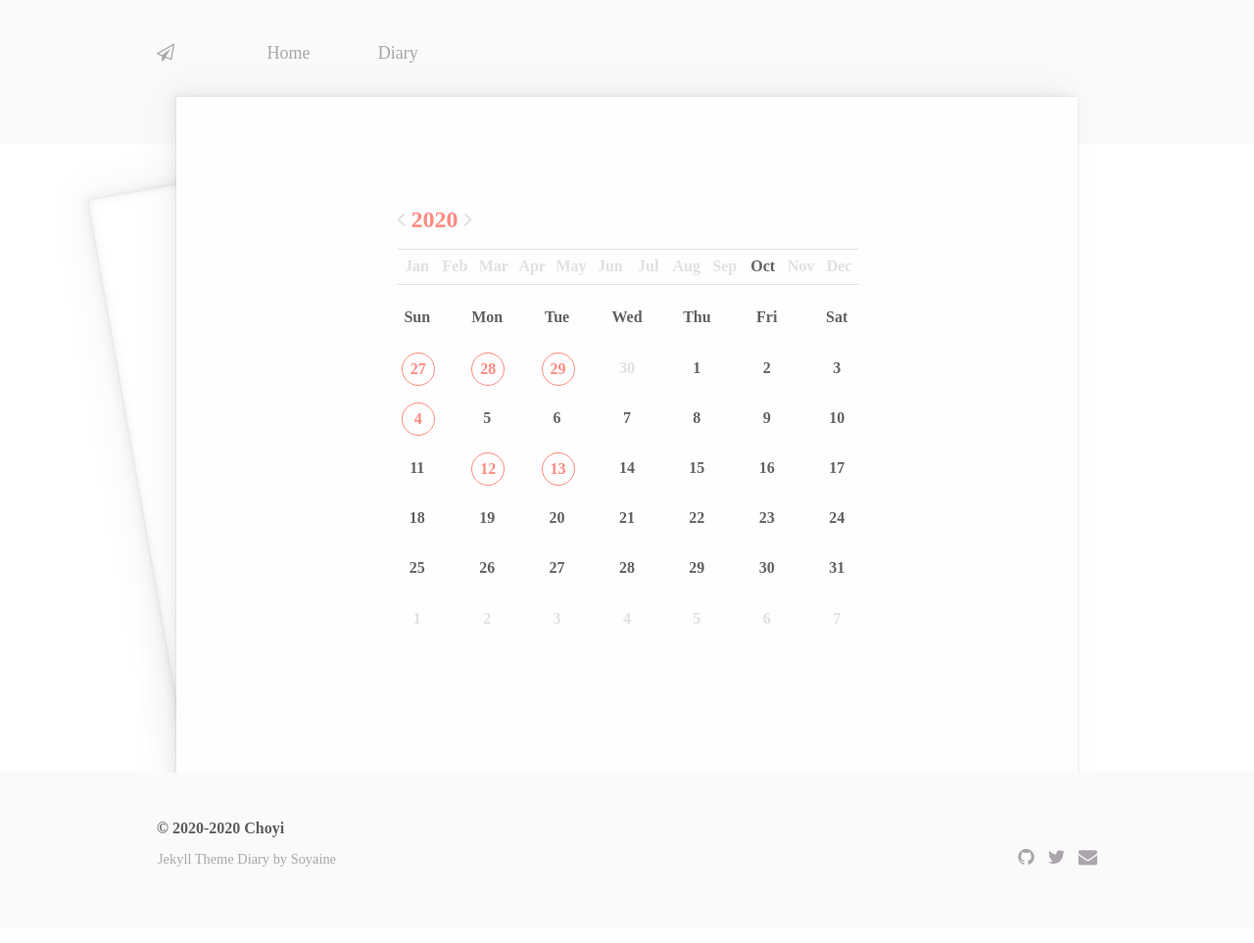
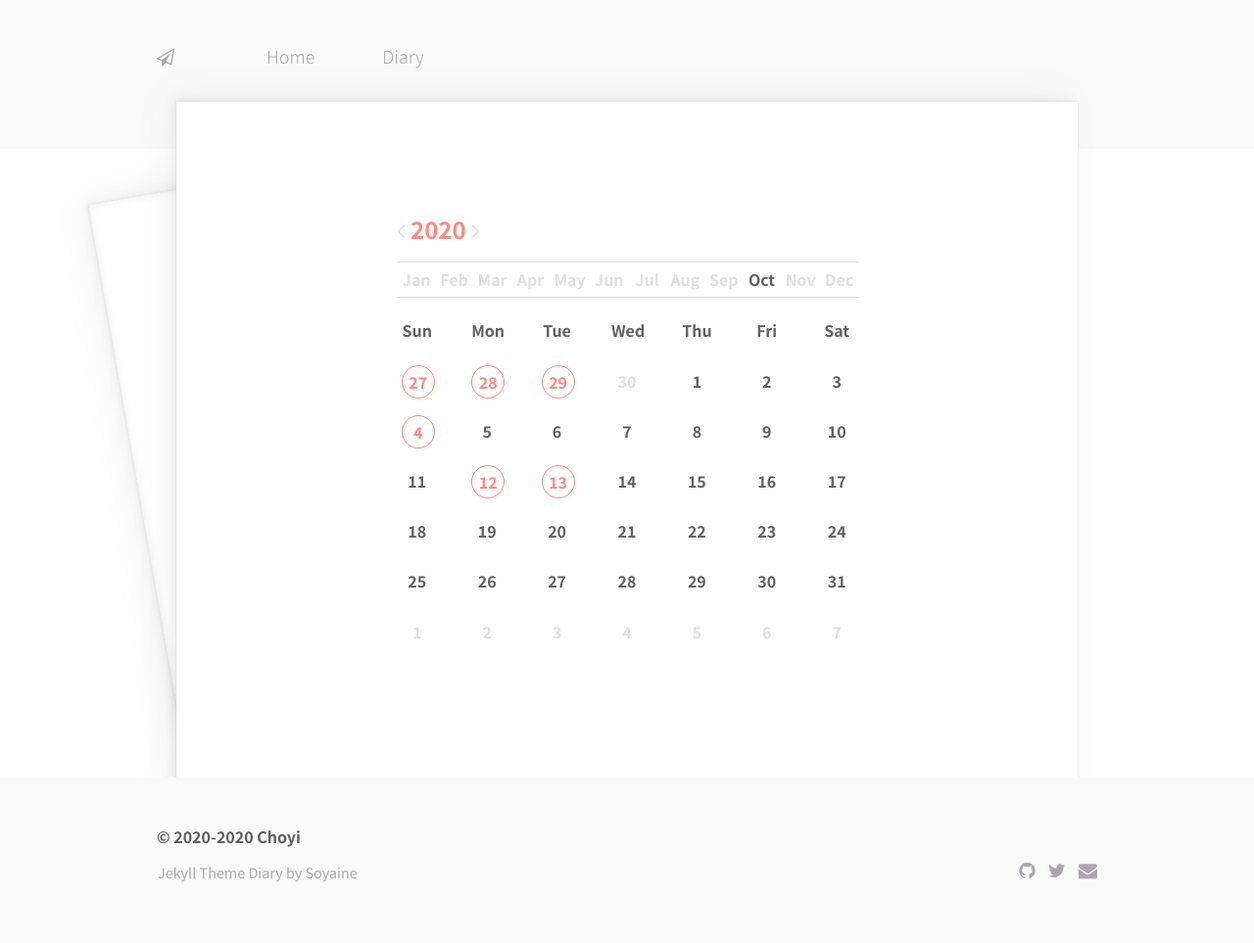
Before and after one commit to jeongchoyi/jeongchoyi.github.io, a Jekyll site: the page built from index.html, in a window 1280 px wide. Shown: the whole page at 98% size. Built offline with Jekyll 4.4.1, drawn with Linux system fonts in a browser that asks for light colours; some web fonts are replaced.

Commit message:
update fonts

```diff
--- a/assets/css/main.scss
+++ b/assets/css/main.scss
@@ -4,9 +4,11 @@
 @import "typo";
 @import "paper";
 @import "calendar";
+@import url('https://fonts.googleapis.com/css2?family=Noto+Sans+KR:wght@300;400;500;700&display=swap');
+@import url(//spoqa.github.io/spoqa-han-sans/css/SpoqaHanSans-kr.css);
 
 * {
-    font-family: "Microsoft YaHei UI";
+    font-family: 'Spoqa Han Sans', 'Noto Sans KR', sans-serif;
 }
 body {
     margin: 0 0;
```
